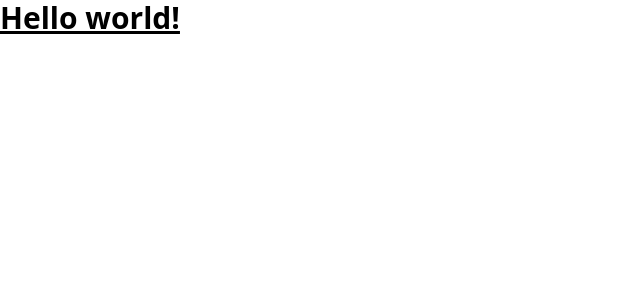
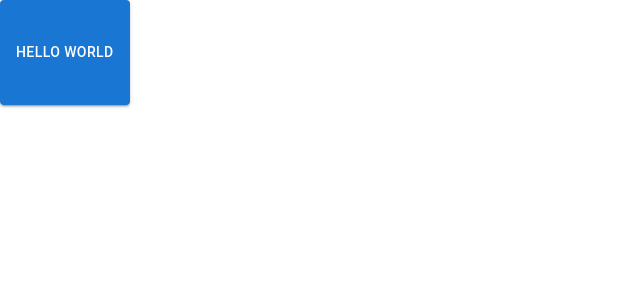
Before and after one commit to zerrorTwo/zerror-Two-Store, a React (Vite) app in the folder frontend/: page / in a window 1280 px wide. Shown: the top 300 px of the page, without its empty margins (0-640 px from the left). Built offline with nearby package versions, Linux system fonts and the light colour scheme.

Commit message:
add materialUI

```diff
--- a/frontend/package.json
+++ b/frontend/package.json
@@ -10,6 +10,11 @@
     "preview": "vite preview"
   },
   "dependencies": {
+    "@emotion/react": "^11.14.0",
+    "@emotion/styled": "^11.14.0",
+    "@fontsource/roboto": "^5.1.0",
+    "@mui/icons-material": "^6.2.0",
+    "@mui/material": "^6.2.0",
     "@paypal/react-paypal-js": "^8.7.0",
     "@reduxjs/toolkit": "^2.4.0",
     "apexcharts": "^4.1.0",
--- a/frontend/src/App.jsx
+++ b/frontend/src/App.jsx
@@ -1,9 +1,8 @@
-
+import Button from '@mui/material/Button';
 function App() {
   return (
-    <h1 className="text-3xl font-bold underline">
-      Hello world!
-    </h1>
+    <Button className="py-10" variant="contained">Hello world</Button>
+
   )
 }
 
--- a/frontend/tailwind.config.js
+++ b/frontend/tailwind.config.js
@@ -1,6 +1,7 @@
 /** @type {import('tailwindcss').Config} */
 export default {
   content: ["./index.html", "./src/**/*.{js,ts,jsx,tsx}"],
+  important: "#root",
   theme: {
     extend: {},
   },
```
Also changed, not shown: 1 other file (tests, documents, lock files or other folders).
